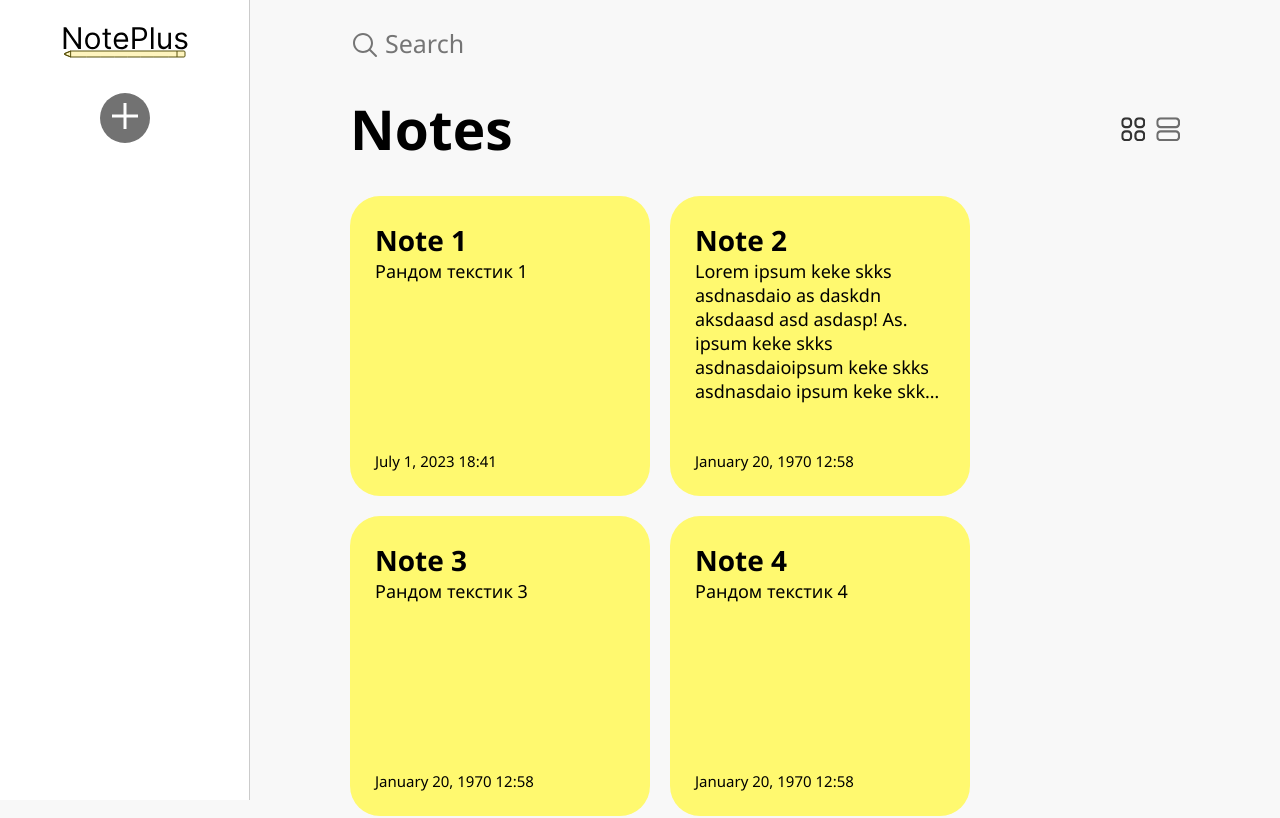
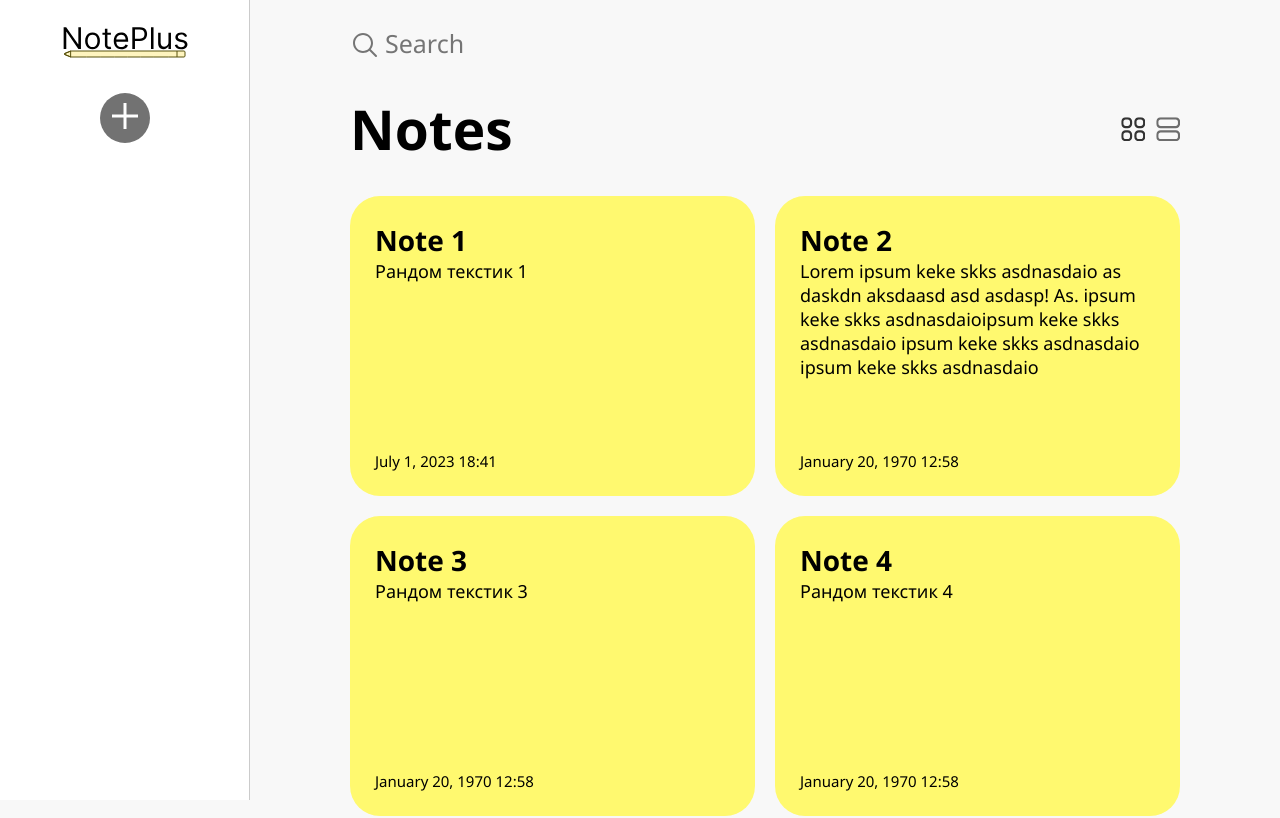
Before and after one commit to krancheh/note-app, a React (Create React App) app in the folder client/: page / in a window 1280 px wide. Shown: the top 818 px of the page. Built offline with nearby package versions, Linux system fonts and the light colour scheme.

Commit message:
decomposed Header, style changes

```diff
--- a/client/package.json
+++ b/client/package.json
@@ -10,6 +10,7 @@
     "react": "^18.2.0",
     "react-dom": "^18.2.0",
     "react-redux": "^8.1.1",
+    "react-router-dom": "^6.14.1",
     "react-scripts": "5.0.1",
     "redux": "^4.2.1",
     "web-vitals": "^2.1.4"
--- a/client/src/App.jsx
+++ b/client/src/App.jsx
@@ -3,31 +3,17 @@ import Menu from "./components/Menu";
 import NoteList from "./components/NoteList";
 import DeleteModal from "./components/DeleteModal";
 import SearchBar from "./components/SearchBar";
-import {useState} from "react";
+import Header from "./components/Header";
 
 function App() {
-
-    const [viewMode, setViewMode] = useState('vm-tiles')
-
-    const handleVMChange = (e) => {
-        setViewMode(e.target.value);
-    }
 
     return (
         <div className="App">
             <Menu></Menu>
             <main>
                 <SearchBar/>
-                <div className="header">
-                    <h1>Notes</h1>
-                    <div className="vm-buttons">
-                        <input type="radio" name="vm-radio" className="vm-radio" id="vm-tiles" value="vm-tiles" checked={viewMode === 'vm-tiles'} onChange={handleVMChange}/>
-                        <label className="vm-label vm-label__tiles" htmlFor="vm-tiles"></label>
-                        <input type="radio" name="vm-radio" className="vm-radio" id="vm-list" value="vm-list" checked={viewMode === 'vm-list'} onChange={handleVMChange}/>
-                        <label className="vm-label vm-label__list" htmlFor="vm-list"></label>
-                    </div>
-                </div>
-                <NoteList viewMode={viewMode}></NoteList>
+                <Header></Header>
+                <NoteList></NoteList>
             </main>
             <DeleteModal/>
         </div>
--- /dev/null
+++ b/client/src/components/Header.jsx
@@ -0,0 +1,29 @@
+import React from 'react';
+import '../styles/Header.css'
+import {useDispatch, useSelector} from "react-redux";
+import {selectViewMode, setViewMode} from "../store/notesSlice";
+
+const Header = () => {
+
+    const dispatch = useDispatch();
+    const viewMode = useSelector(selectViewMode);
+
+    const handleVMChange = (e) => {
+        const viewMode = e.target.value;
+        dispatch(setViewMode(viewMode))
+    }
+
+    return (
+        <div className="header">
+            <h1>Notes</h1>
+            <div className="vm-buttons">
+                <input type="radio" name="vm-radio" className="vm-radio" id="vm-tiles" value="vm-tiles" checked={viewMode === 'vm-tiles'} onChange={handleVMChange}/>
+                <label className="vm-label vm-label__tiles" htmlFor="vm-tiles"></label>
+                <input type="radio" name="vm-radio" className="vm-radio" id="vm-list" value="vm-list" checked={viewMode === 'vm-list'} onChange={handleVMChange}/>
+                <label className="vm-label vm-label__list" htmlFor="vm-list"></label>
+            </div>
+        </div>
+    );
+};
+
+export default Header;
--- a/client/src/components/Note.jsx
+++ b/client/src/components/Note.jsx
@@ -22,7 +22,7 @@ const Note = ({note}) => {
     }
 
     return (
-        <div className='Note' style={{"backgroundColor": color}}>
+        <div className='Note Note-appear' style={{"backgroundColor": color}}>
             <h2 className='note-title'>{title}</h2>
             <p className='note-text'>{content}</p>
             <p className='note-date'>{formattedDate}</p>
--- a/client/src/components/NoteList.jsx
+++ b/client/src/components/NoteList.jsx
@@ -1,10 +1,11 @@
 import Note from "./Note";
 import '../styles/NoteList.css'
 import {useSelector} from "react-redux";
-import {selectFilteredNotes} from "../store/notesSlice";
+import {selectFilteredNotes, selectViewMode} from "../store/notesSlice";
 
-const NoteList = ({viewMode}) => {
+const NoteList = () => {
     const filteredNotes = useSelector(selectFilteredNotes)
+    const viewMode = useSelector(selectViewMode);
 
     return (
         <div className={`NoteList ${viewMode}`}>
--- a/client/src/components/SearchBar.jsx
+++ b/client/src/components/SearchBar.jsx
@@ -7,8 +7,8 @@ import {setSearchQuery} from "../store/notesSlice";
 const SearchBar = () => {
     const dispatch = useDispatch();
 
-    const handleSearch = (event) => {
-        const searchQuery = event.target.value;
+    const handleSearch = (e) => {
+        const searchQuery = e.target.value;
         dispatch(setSearchQuery(searchQuery))
     }
 
--- a/client/src/store/notesSlice.js
+++ b/client/src/store/notesSlice.js
@@ -20,6 +20,7 @@ const notesSlice = createSlice({
             {id: 8, title: 'Note 8', content: 'Рандом текстик 4 Негры ', date: 1688318805, color: '#FFF96F'},
         ],
         searchQuery: '',
+        viewMode: 'vm-tiles',
     },
     reducers: {
         addNote(state, action) {
@@ -41,7 +42,11 @@ const notesSlice = createSlice({
 
         setSearchQuery(state, action) {
             state.searchQuery = action.payload.toLowerCase();
-        }
+        },
+
+        setViewMode(state, action) {
+            state.viewMode = action.payload;
+        },
 
     }
 
@@ -57,6 +62,8 @@ const compareDates = (noteA, noteB) => {
 }
 
 
+export const selectViewMode = (state) => state.notes.viewMode;
+
 export const selectFilteredNotes = (state) => {
     const searchQuery = state.notes.searchQuery;
     const notes = [...state.notes.notes].sort(compareDates);
@@ -64,7 +71,13 @@ export const selectFilteredNotes = (state) => {
     return notes.filter((note) => note.title.toLowerCase().includes(searchQuery) || note.content.toLowerCase().includes(searchQuery))
 }
 
-export const {addNote, deleteNote, updateNote, setSearchQuery} = notesSlice.actions;
+export const {
+    addNote,
+    deleteNote,
+    updateNote,
+    setSearchQuery,
+    setViewMode,
+} = notesSlice.actions;
 
 
 export default notesSlice.reducer;
--- a/client/src/styles/Menu.css
+++ b/client/src/styles/Menu.css
@@ -35,22 +35,27 @@
 }
 
 .add-button svg {
-    transition: transform .4s;
+    margin: auto;
+    transition: transform .30s;
 }
 
 .add-button:hover {
-    opacity: 95%;
+    opacity: 0.9;
     cursor: pointer;
 }
 
 .add-button:hover svg {
     transform: rotate(180deg);
-
 }
 
-.add-button svg {
-    margin: auto;
+.add-button:active {
+     scale: .95;
 }
+
+
+
+
+
 
 .dropdown-menu {
     display: flex;
@@ -76,7 +81,14 @@
 }
 
 .colored-button:hover {
-    transform: scale(1.2);
+    scale: 1.1;
+    -webkit-box-shadow: 0px 0px 3px 2px rgba(34, 60, 80, 0.2);
+    -moz-box-shadow: 0px 0px 3px 2px rgba(34, 60, 80, 0.2);
+    box-shadow: 0px 0px 3px 2px rgba(34, 60, 80, 0.2);
+}
+
+.colored-button:active {
+    scale: 1;
 }
 
 .colored-button:nth-child(1) {
--- a/client/src/styles/Note.css
+++ b/client/src/styles/Note.css
@@ -1,16 +1,30 @@
 :root {
     --note-padding: 25px;
+    --note-shadow: #c9c9c9
 }
 
 .Note {
     height: 300px;
-    width: 300px;
     padding: var(--note-padding);
 
     position: relative !important;
 
     border-radius: 30px;
     background-color: #fff875;
+
+    opacity: 0;
+    transition: ease-in-out .1s;
+}
+
+.Note.Note-appear {
+    opacity: 1;
+}
+
+.Note:hover {
+    -webkit-box-shadow: 0 0 10px 2px var(--note-shadow);
+    -moz-box-shadow: 0 0 10px 2px var(--note-shadow);
+    box-shadow: 0 0 10px 2px var(--note-shadow);
+    scale: 1.009;
 }
 
 .Note:hover .edit-button {
--- a/client/src/styles/NoteList.css
+++ b/client/src/styles/NoteList.css
@@ -1,14 +1,15 @@
 .NoteList {
     width: 100%;
-    display: flex;
-    flex-direction: row;
-    flex-wrap: wrap;
-    align-content: flex-start;
+
+    display: grid;
+    grid-template-columns: repeat(auto-fill, minmax(300px, 1fr));
     gap: 20px;
 }
 
 .vm-list {
+    display: flex;
     flex-direction: column;
+    gap: 10px;
 }
 
 .vm-list .Note {
```
Also changed, not shown: client/src/styles/App.css (+0 -50 lines), client/src/styles/Header.css (added, +52 -0 lines), 1 other file (tests, documents, lock files or other folders).
